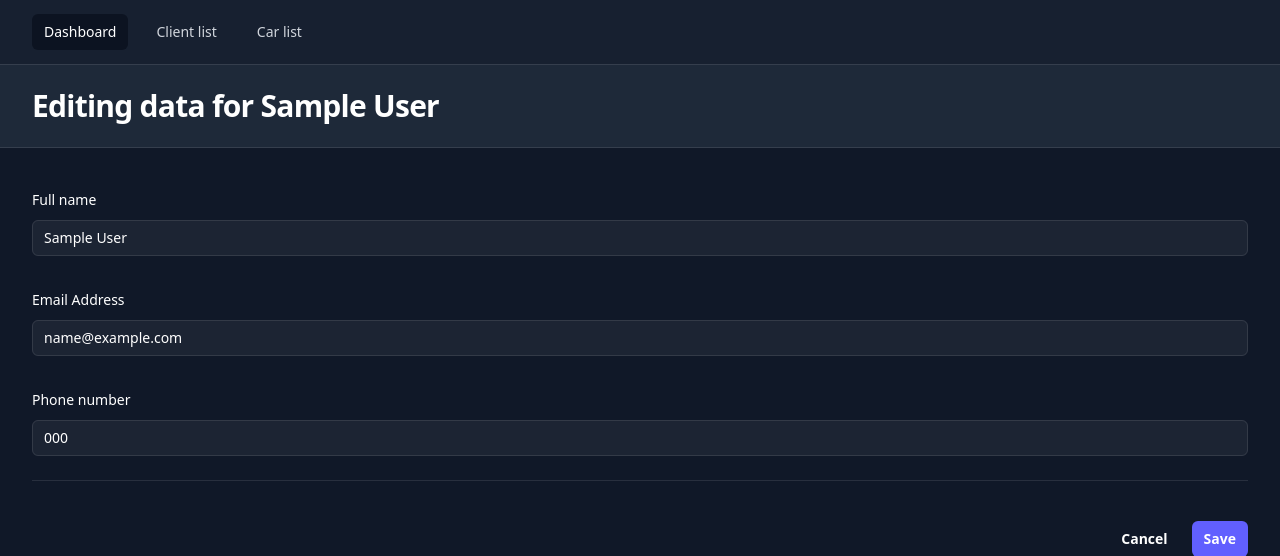
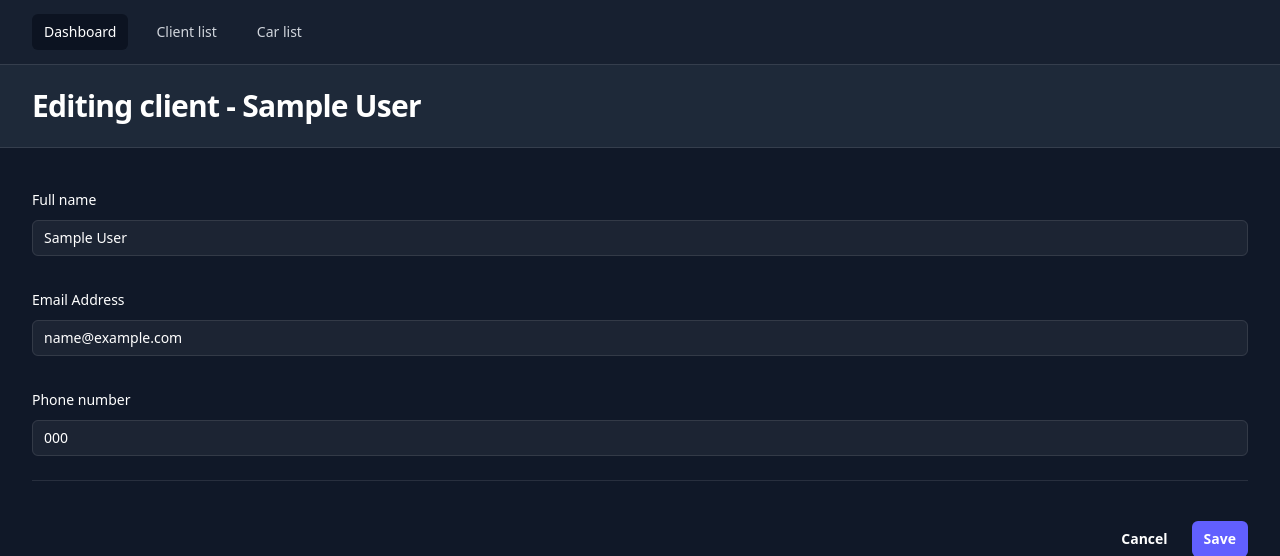
Before and after one commit to athrail/flask-workshop, a Flask app: page /client/1/edit in a window 1280 px wide. Shown: the top 556 px of the page. Run offline with Flask 3, Linux system fonts and the light colour scheme; tables that the repository leaves empty hold one stand-in row (values such as "Sample post"); style sheets or scripts are compiled from the project's sources; some libraries are stand-ins or nearby versions.

Commit message:
client: edit heading in add/edit page

```diff
--- a/src/workshop/templates/client/new.html
+++ b/src/workshop/templates/client/new.html
@@ -2,12 +2,15 @@
 
 {% block title %}Workshop - New client{% endblock %}
 
-{% set heading = "Adding new client" %}
+{% block heading %}
+
 {% if client %}
-{% set heading = "Editing data for " + client.full_name %}
+  {{ "Editing client - {}".format(client.full_name) }}
+{% else %}
+  {{ "Adding new client" }}
 {% endif %}
 
-{% block heading %}{{ heading }}{% endblock %}
+{% endblock %}
 
 {% macro render_field(field) %}
 <div>
```
